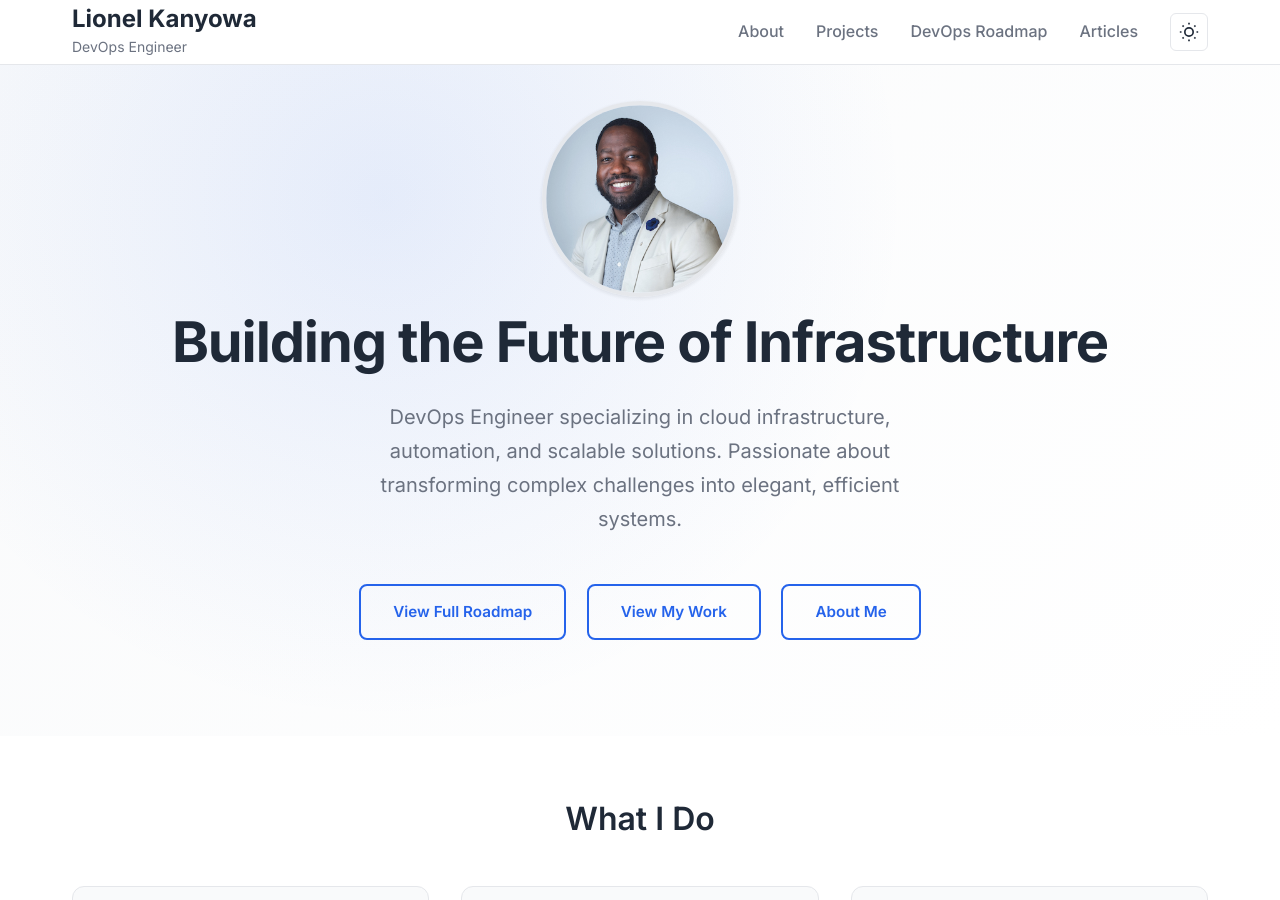
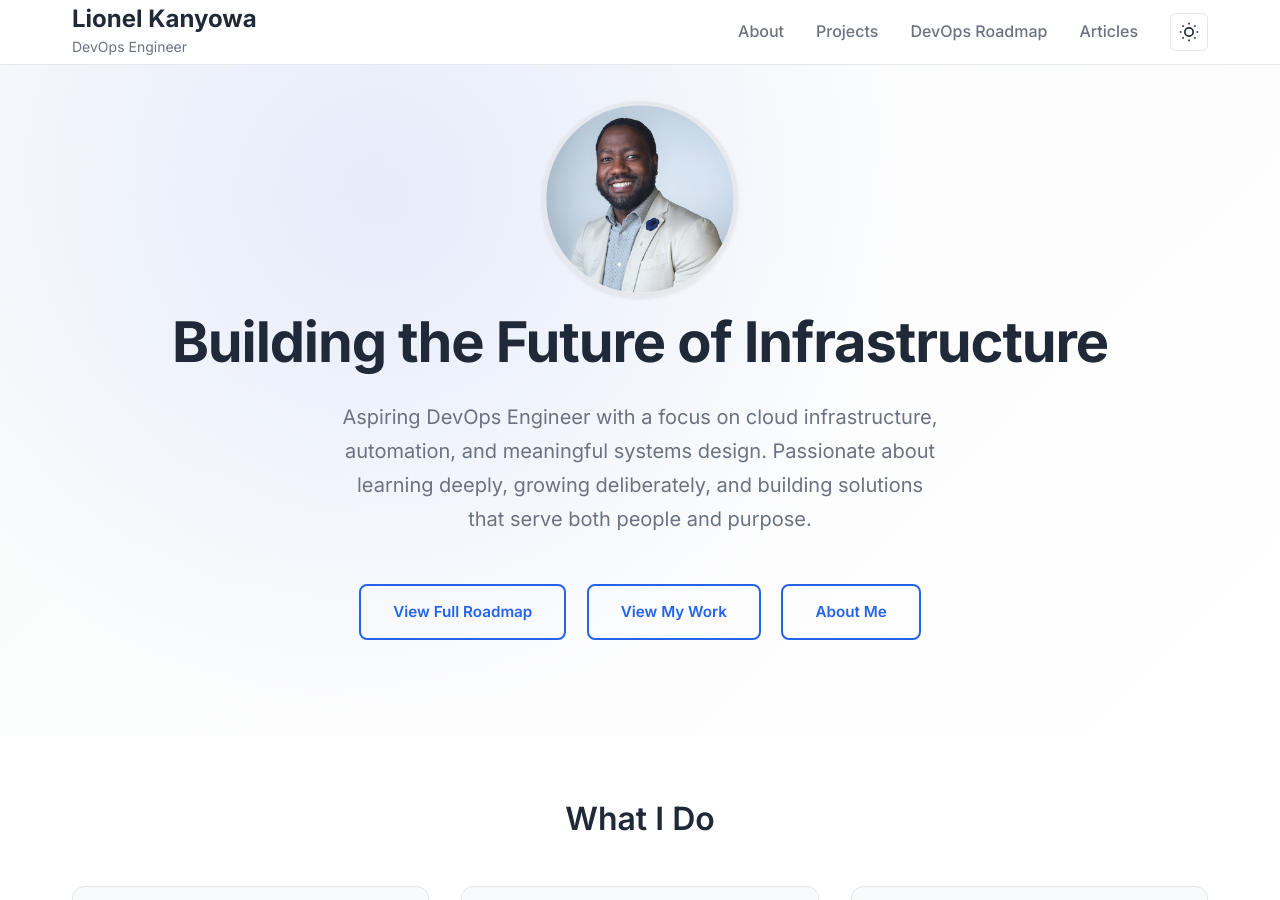
Before and after one commit to lionelkanyowa/lionelkanyowa.github.io, a Jekyll site: the page built from index.html, in a window 1280 px wide and 900 px high. Built offline with Jekyll 4.4.1, drawn with Linux system fonts in a browser that asks for light colours.

Commit message:
chore: changed homepage subtile

```diff
--- a/index.html
+++ b/index.html
@@ -10,8 +10,8 @@ title: Home
     </div>
     <h1 class="hero-title">Building the Future of Infrastructure</h1>
     <p class="hero-subtitle">
-      DevOps Engineer specializing in cloud infrastructure, automation, and scalable solutions.
-      Passionate about transforming complex challenges into elegant, efficient systems.
+      Aspiring DevOps Engineer with a focus on cloud infrastructure, automation, and meaningful systems design.
+      Passionate about learning deeply, growing deliberately, and building solutions that serve both people and purpose.
     </p>
     <div style="margin-top: 2rem;">
       <a href="/devops-roadmap/" class="btn btn-outline">View Full Roadmap</a>
```
